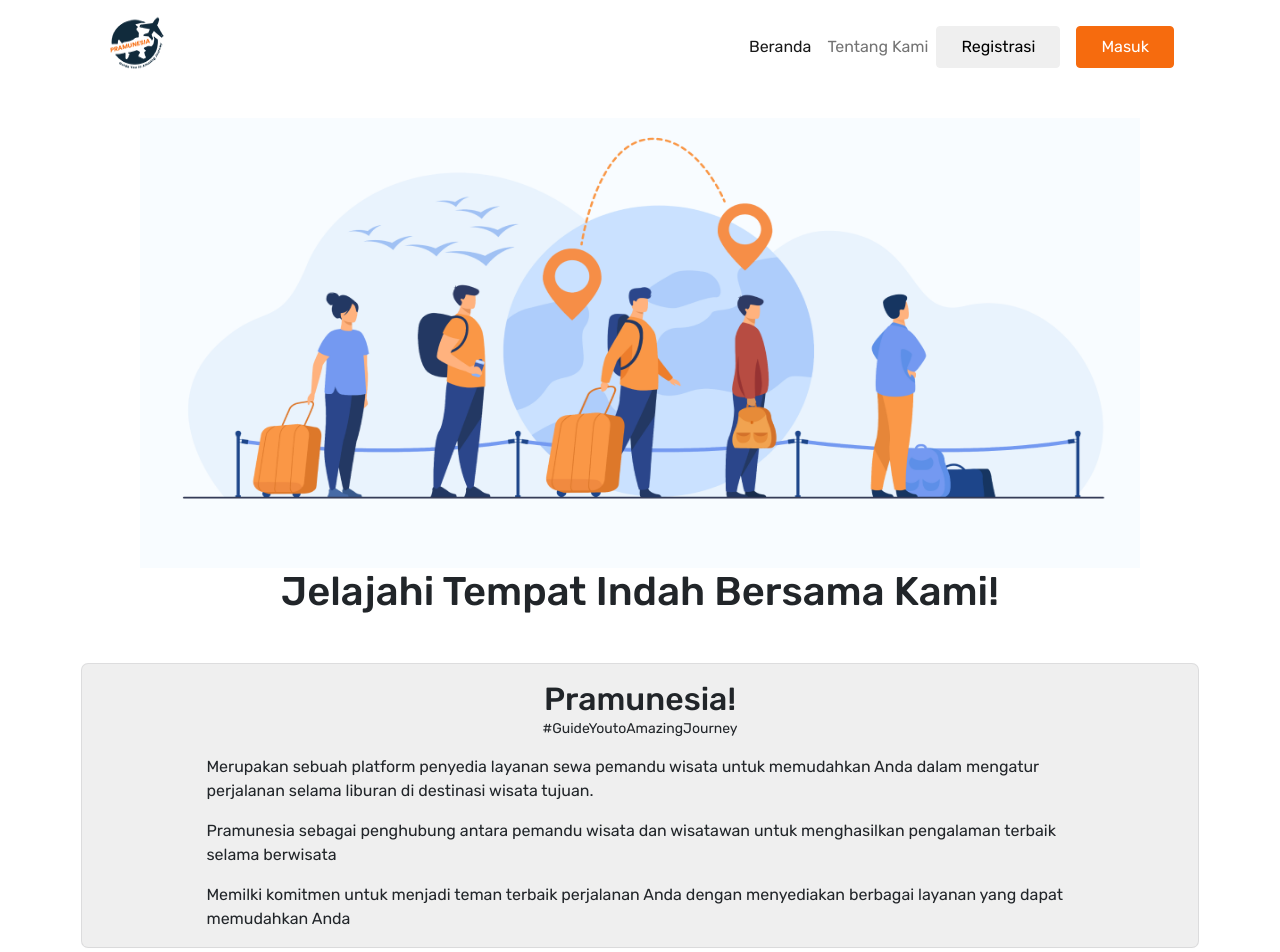
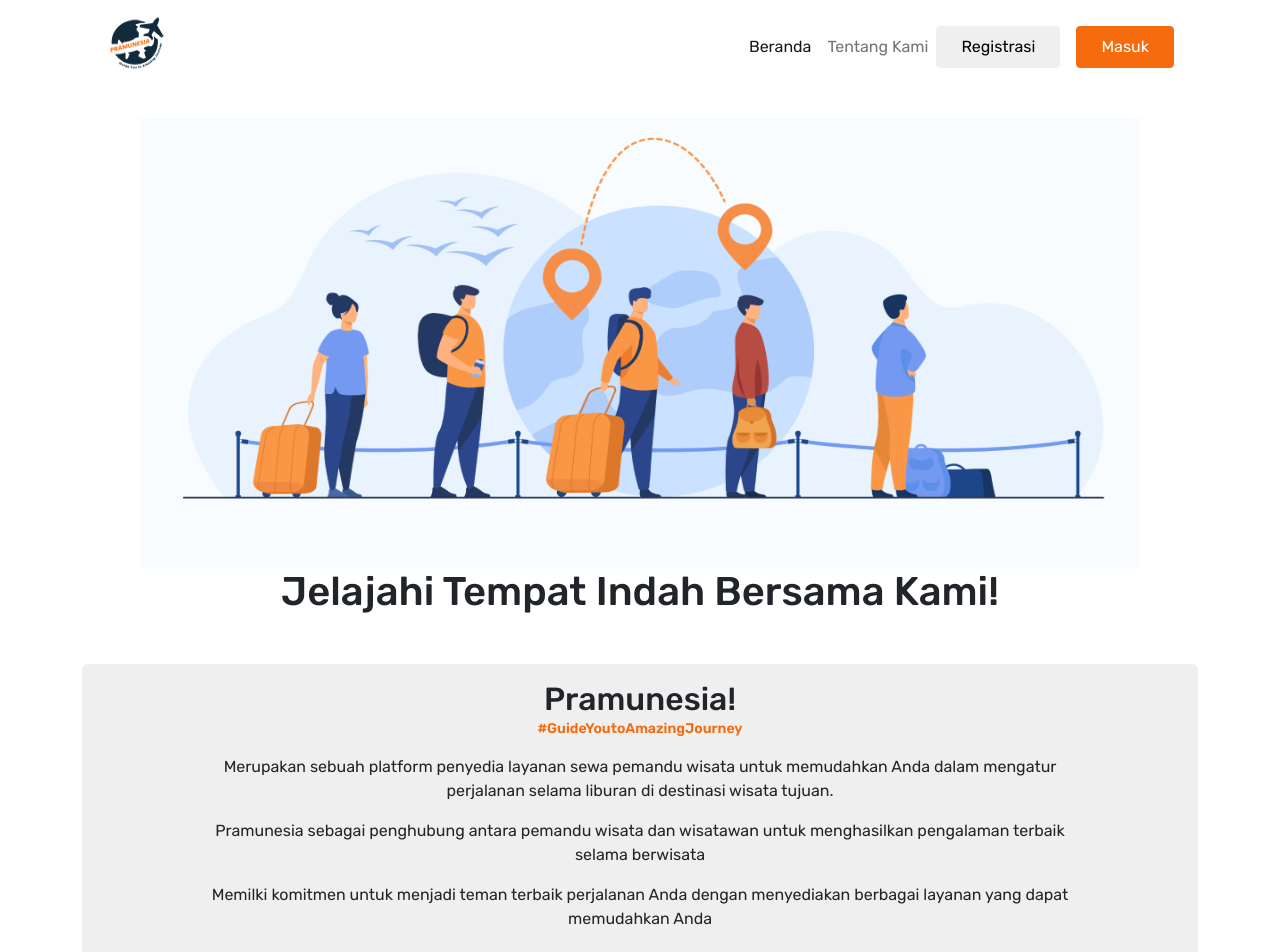
Before and after one commit to umarshd/pramunesia, a Next.js app: page /tentang-kami in a window 1280 px wide. Shown: the top 952 px of the page. Built offline with nearby package versions, Linux system fonts and the light colour scheme.

Commit message:
update tentang kami

```diff
--- a/pages/tentang-kami/index.jsx
+++ b/pages/tentang-kami/index.jsx
@@ -23,20 +23,20 @@ export default function TentangKami() {
           </div>
           <h1 className="h1 text-center">Jelajahi Tempat Indah Bersama Kami!</h1>
         </section>
-        <div className="soft-shadow bg-soft-peace  my-5 p-3 d-flex flex-column justify-content-center align-items-center rounded">
+        <div className="soft-shadow bg-soft-peace  my-5 p-3 d-flex flex-column justify-content-center align-items-center rounded shadow-custom-3">
           <h2>Pramunesia!</h2>
-          <small>#GuideYoutoAmazingJourney</small>
+          <small className="text-pumpkin fw-600">#GuideYoutoAmazingJourney</small>
           <div className="paragraph mt-3 text-left">
-            <p className="p mb-3">
+            <p className="p mb-3 text-center">
               Merupakan sebuah platform penyedia layanan sewa pemandu wisata untuk
               memudahkan Anda dalam mengatur perjalanan selama liburan
               di destinasi wisata tujuan.
             </p>
-            <p className="p mb-3">
+            <p className="p mb-3 text-center ">
               Pramunesia sebagai penghubung antara pemandu wisata dan wisatawan
               untuk menghasilkan pengalaman terbaik selama berwisata
             </p>
-            <p className="p">
+            <p className="p mb-3 text-center">
               Memilki komitmen untuk menjadi teman terbaik perjalanan Anda dengan
               menyediakan berbagai layanan yang dapat memudahkan Anda
             </p>
--- a/styles/globals.css
+++ b/styles/globals.css
@@ -167,3 +167,11 @@ h1.h1.text-uppercase.me-auto {
 .help {
   background-color: var(--clr-pumpkin);
 }
+
+.text-pumpkin{
+  color: var(--clr-pumpkin) !important;
+}
+
+.shadow-custom-3 {
+  box-shadow: var(--clr-pumpkin) 0px 5px;
+}
```
